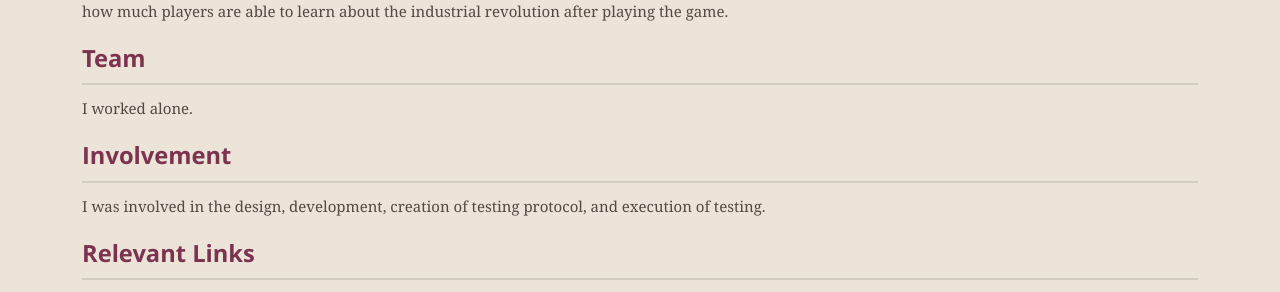
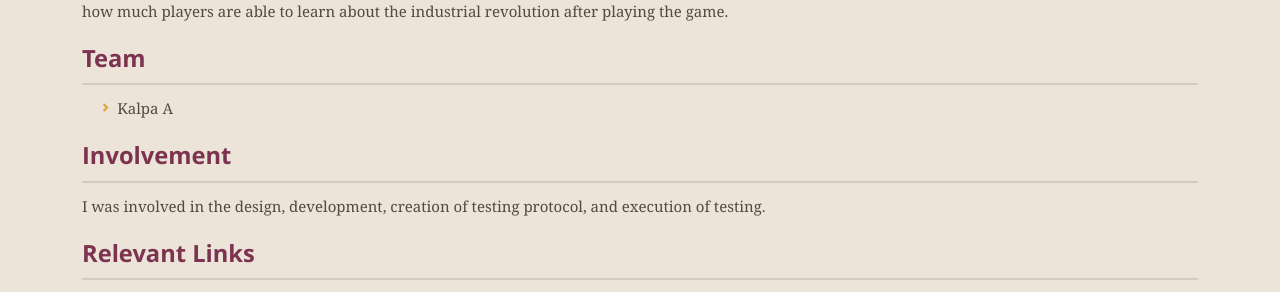
Before and after one commit to hitechlife/hitechlife.github.io, a Jekyll site: the page built from SteelStrike.html, in a window 1280 px wide. Shown: the part 758-1050 px from the top of the page. Built offline with Jekyll 4.4.1, drawn with Linux system fonts in a browser that asks for light colours.

Commit message:
Update SteelStrike.html

```diff
--- a/SteelStrike.html
+++ b/SteelStrike.html
@@ -5,7 +5,7 @@ imgSource: /assets/thumbs/SteelStrike.PNG
 permalink: /Portfolio/SteelStrike
 description: This is a game about the industrial revolution, and in particular a steel strike at Andrew Carnegie's factory. It incorporates transformational game design principles in order to teach the players about history in an interesting way.
 summary: This is a video game made with Unity 2D and C#. I did independent research with Dr. Erik Harpstead on this project, intending to use it as a way of gauging how much players are able to learn about the industrial revolution after playing the game.
-team: I worked alone.
+team: <ul><li>Kalpa A</li></ul>
 involvement: I was involved in the design, development, creation of testing protocol, and execution of testing.
 links: <ul><li><a href="/assets/projects/Steel Strike/Steel Strike Windows.zip">Play Now (Windows)</a></li><li><a href="/assets/projects/Steel Strike/Steel Strike Source Code.zip">Source Code</a></li></ul>
 ---
```
